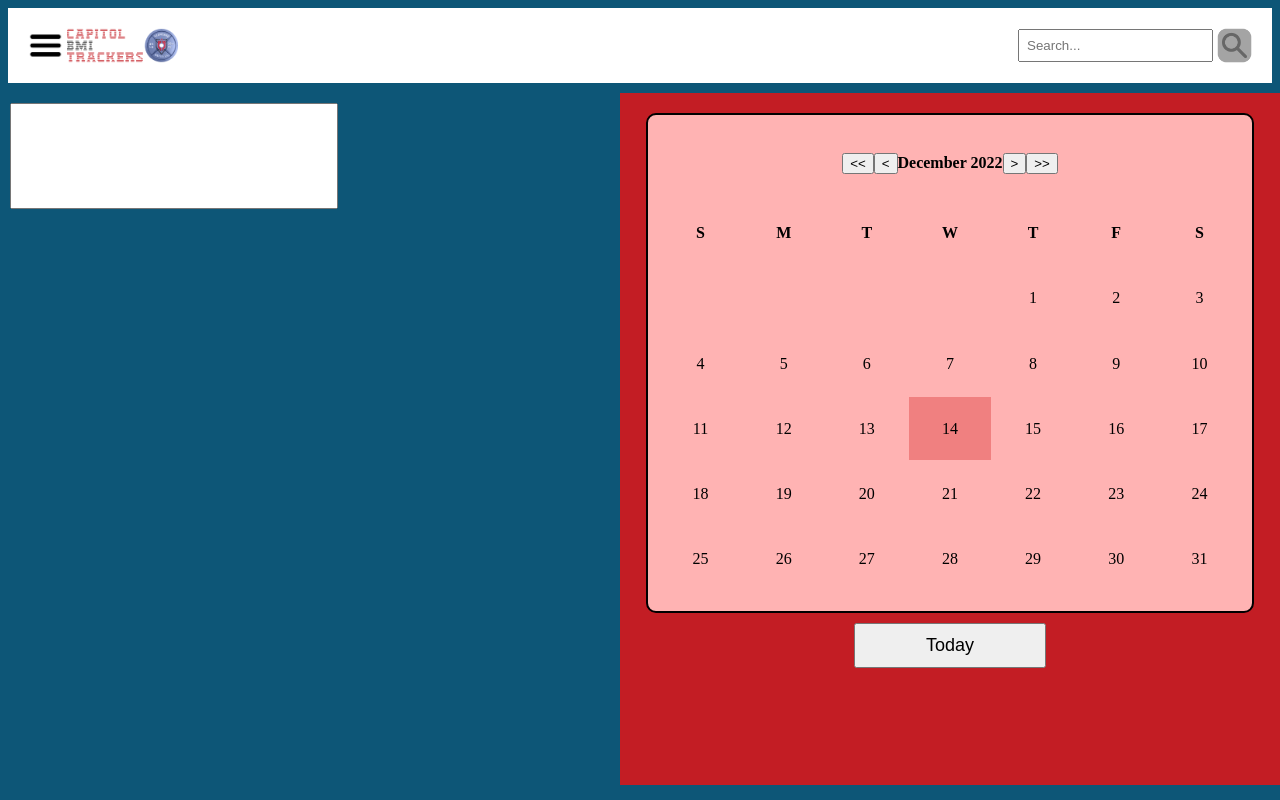
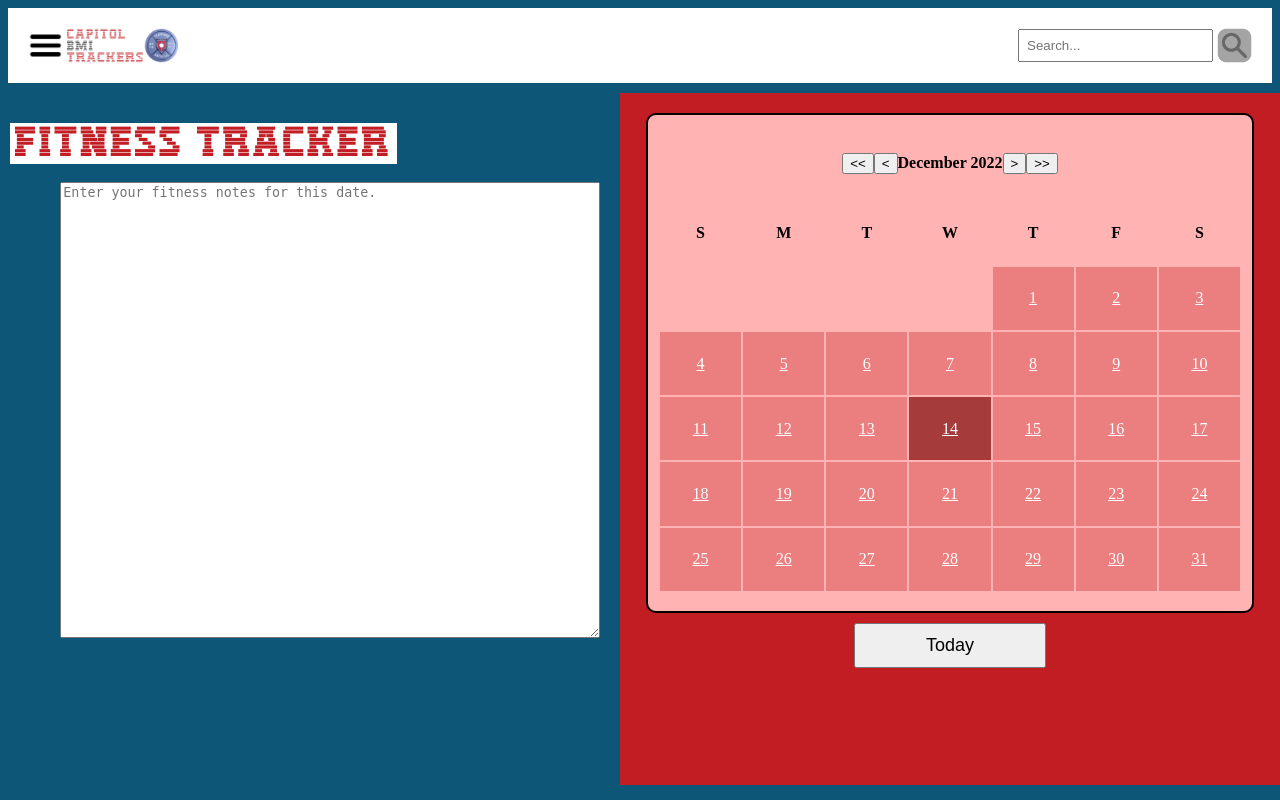
Before and after one commit to Dogs777/CS-356-Final-Project, a PHP site: page /fitnessTracker.html in a window 1280 px wide. Run offline with PHP 8.4, Linux system fonts and the light colour scheme.

Commit message:
Visuals Good on Fitness Tracker
Co-authored-by: logdog1127 <lkaloc2171@gmail.com>

```diff
--- a/final-project.css
+++ b/final-project.css
@@ -320,9 +320,7 @@ a { color: white; } /* Make a text color white. */
  * Calendar CSS
  * * * * * * * */
 
- .today {
-    background: LightCoral;
-}
+ #today { background: rgb(165, 59, 59); }
 
 .todaybuttons {
     font-size: 18px;
--- a/fitnessTracker.html
+++ b/fitnessTracker.html
@@ -52,7 +52,10 @@
             <!-- Create a div for the left split. -->
 
             <div id = "left50" class = "split left50">
-                <input type="text" style = "width: 50%; height: 100px;" id="calendar_entry">
+                <div class = "headerBackdrop"><h1 style = "text-align: center;">Fitness Tracker</h1></div> <!-- Add heading text. -->
+                <br>
+                <div style = "text-align: center; margin: auto;"><textarea id = "text" name="fitnessLog" cols="100" rows="30" placeholder = "Enter your fitness notes for this date." required style = "max-width: calc(100% - 8em); height: auto;"></textarea></div> <!-- Add a box for fitness data. -->
+                <br>
             </div> <!-- End div. -->
 
             <div id = "right50" class = "split right50">
--- a/functionality.js
+++ b/functionality.js
@@ -590,15 +590,15 @@ function putmonth(firstdow, somemonth, todaybutton) {
             }
             else {
                 if ((counter == thisday.getDate() && monthchange == 0 && yearchange == 0) || (counter == thisday.getDate() && todaybutton)) {
-                    rowstring += "<td class='today'> " + counter;
+                    rowstring += "<td id = \"today\" onclick = \"clickDate(" + counter  + "," + somemonth +  ");\"><a href = \"javascript:void(0)\">" + counter;
                     counter++;
                 }
                 else {
-                    rowstring += "<td onclick='clickDate(" + j + ", "+ i + ")'> " + counter;
+                    rowstring += "<td onclick = \"clickDate(" + counter + "," + somemonth + ");\" style = \"background: rgb(235, 126, 126);\"><a href = \"javascript:void(0)\">" + counter;
                     counter++;
                 }
             }
-            rowstring += "</td>";
+            rowstring += "</a></td>";
         }
         rowstring += "</tr>";
     }
@@ -641,10 +641,9 @@ function putcal(somedate, todaybutton) {
 /**
  * Builds an HTML calendar string and applies it to the main calendar HTML code.
  */
-let items = [["", "", "", "", "", "", ""], ["", "", "", "", "", "", ""], ["", "", "", "", "", "", ""], ["", "", "", "", "", "", ""], ["", "", "", "", "", "", ""], ["", "", "", "", "", "", ""]];
-function clickDate(i, j) {
-    console.log("i: " + i + "j: " + j);
-    //items[i, j] = document.getElementById("calendar_entry").innerHTML;
-    document.getElementById("calendar_entry").innerHTML = "";
-    console.log(items[i][j]);
+let array = new Array(12).fill(new Array(31));
+
+function clickDate(day, month) {
+console.log(day);
+console.log(month);
 }
```
Also changed, not shown: index.php (+9 -10 lines).
